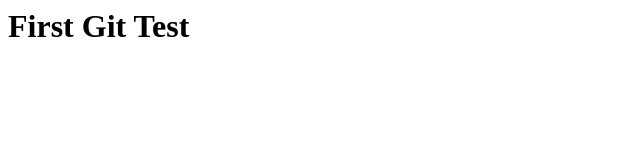
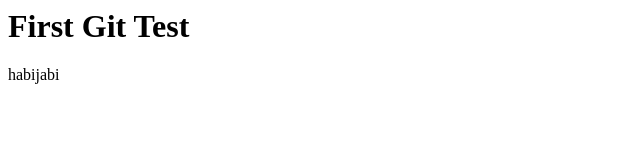
Before and after one commit to dev-arsunnybd/test_git, a plain HTML site: page index.html in a window 1280 px wide. Shown: the full height of the page, 0-640 px from the left. Drawn offline with Linux system fonts and the light colour scheme.

Commit message:
My Second Commit

```diff
--- a/index.html
+++ b/index.html
@@ -1 +1,2 @@
 <h1>First Git Test</h1>
+<p>habijabi</p>
```
